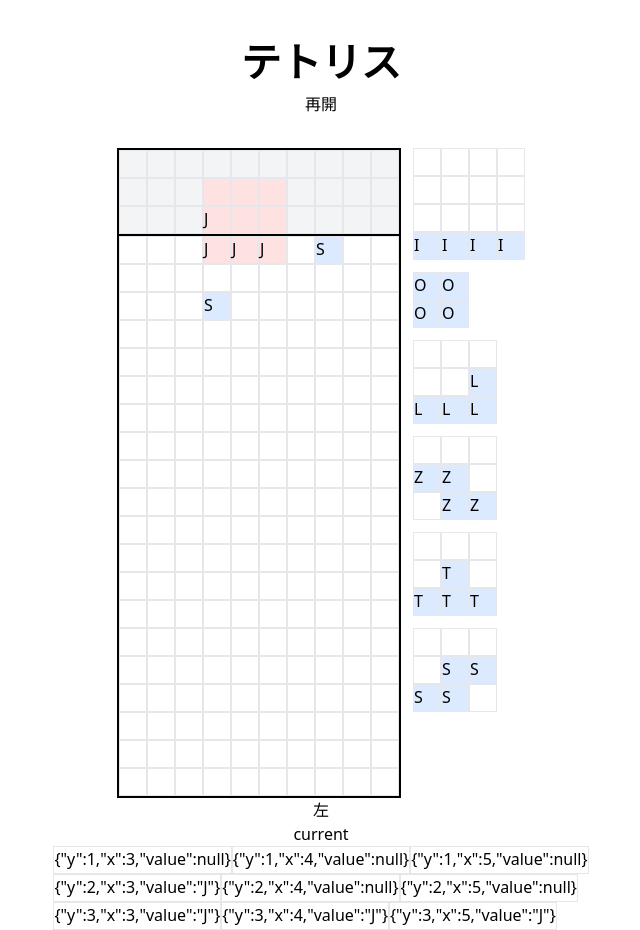
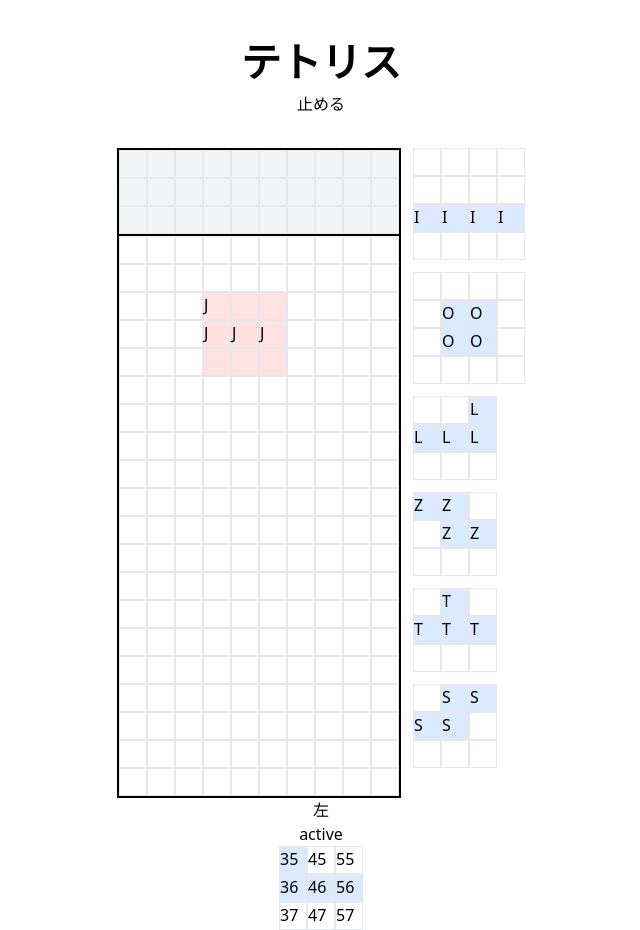
Before and after one commit to akiogitgit/tetris, a SvelteKit app: page / in a window 1280 px wide. Shown: the whole page, without its empty margins (319-959 px from the left). Built offline with nearby package versions, Linux system fonts and the light colour scheme.

Commit message:
feat: 右回転の実装

```diff
--- a/src/routes/+page.svelte
+++ b/src/routes/+page.svelte
@@ -15,7 +15,8 @@
 		ableToMoveDown,
 		getNextActiveMino,
 		getRandomMinos,
-		ableToMoveLeft
+		ableToMoveLeft,
+		ableToRotateRight
 	} from './game'
 
 	// ルール
@@ -32,8 +33,10 @@
 	// 	[...Array(FIELD_WIDTH)].map(() => null)
 	// )
 	let fields: Field[][] = [...Array(FIELD_HIGHT)].map((_, y) =>
-		[...Array(FIELD_WIDTH)].map((_, x) =>
-			(y === 3 && x === 7) || (y === 5 && x === 3) ? 'S' : null
+		[...Array(FIELD_WIDTH)].map(
+			(_, x) =>
+				// (y === 3 && x === 7) || (y === 5 && x === 1) ? 'S' : null
+				null
 		)
 	)
 	let randomMinos: Field[][][] = [] // = getRandomMinos()
@@ -78,7 +81,7 @@
 		spawnMinoInField()
 	}
 
-	let isStopped = true
+	let isStopped = false
 	// 一定間隔で下にずらす
 	const setIntervalId = setInterval(() => {
 		// activeMinoがない時は追加する
@@ -103,20 +106,8 @@
 		activeMino = res.activeMino
 	}, 1000)
 
-	const arr = [
-		[1, 2, 3],
-		[4, 5, 6],
-		[7, 8, 9]
-	]
-
-	for (let x = arr.length - 1; x >= 0; x--) {
-		for (let y = 0; y < arr.length; y++) {
-			console.log(arr[y][x])
-		}
-	}
-	console.log(JSON.stringify(arr))
-
 	const handleKeydown = (e: KeyboardEvent) => {
+		// const handleKeydown = (e: {code:"string"}) => {
 		if (isFinished) return
 		const code = e.code
 		e.preventDefault() // ブラウザ本来の挙動をさせない
@@ -142,7 +133,7 @@
 			// 回転
 			case 'ArrowUp':
 			case 'KeyX':
-				console.log('右回り')
+				res = ableToRotateRight(fields, activeMino)
 				break
 			case 'KeyZ':
 				console.log('左回り')
@@ -153,10 +144,32 @@
 				console.log('スペース')
 		}
 		if (!!res) {
+			// console.log('res.active', JSON.stringify(res.activeMino))
 			fields = res.fields
 			activeMino = res.activeMino
+			// console.log('active', JSON.stringify(activeMino))
 		}
 	}
+
+	const array = [
+		[1, 2, 3],
+		[4, 5, 6],
+		[7, 8, 9]
+	]
+
+	const length = array.length
+
+	const rotatedArray: number[][] = Array.from({ length: length }, () => [])
+
+	for (let x = 0; x < length; x++) {
+		for (let y = 0; y < length; y++) {
+			const newX = y
+			const newY = length - 1 - x
+			rotatedArray[newX][newY] = array[x][y]
+		}
+	}
+
+	console.log(rotatedArray)
 </script>
 
 <h1 class="font-bold text-center text-40px">テトリス</h1>
@@ -182,12 +195,14 @@
 	<button>左</button>
 </div>
 
-<p>current</p>
+<p>active</p>
 <div>
-	{#each activeMino as field1, y (y)}
+	{#each activeMino as field2, x (x)}
 		<div class="flex">
-			{#each field1 as field, x (x)}
-				<div class="border h-7">{JSON.stringify(field)}</div>
+			{#each field2 as field, x (x)}
+				<div class={`border h-7 w-7 ${field.value && 'bg-blue-100'}`}>
+					{field.x}{field.y}
+				</div>
 			{/each}
 		</div>
 	{/each}
--- a/src/routes/game.ts
+++ b/src/routes/game.ts
@@ -4,92 +4,50 @@ type Color = 'I' | 'O' | 'S' | 'Z' | 'J' | 'L' | 'T'
 type Field = null | Color
 type CurrentMino = { y: number; x: number; value: Field }[][]
 
-// const minos: Field[][][] = [
-// 	// I 水色
-// 	[
-// 		['I', 'I', 'I', 'I'],
-// 		[null, null, null, null],
-// 		[null, null, null, null],
-// 		[null, null, null, null]
-// 	],
-// 	// O 黄色
-// 	[
-// 		['O', 'O'],
-// 		['O', 'O']
-// 	],
-// 	// S 緑
-// 	[
-// 		[null, 'S', 'S'],
-// 		['S', 'S', null],
-// 		[null, null, null]
-// 	],
-// 	// Z 赤
-// 	[
-// 		['Z', 'Z', null],
-// 		[null, 'Z', 'Z'],
-// 		[null, null, null]
-// 	],
-// 	// J 青
-// 	[
-// 		['J', null, null],
-// 		['J', 'J', 'J'],
-// 		[null, null, null]
-// 	],
-// 	// L 青
-// 	[
-// 		[null, null, 'L'],
-// 		['L', 'L', 'L'],
-// 		[null, null, null]
-// 	],
-// 	// T 紫
-// 	[
-// 		[null, 'T', null],
-// 		['T', 'T', 'T'],
-// 		[null, null, null]
-// 	]
-// ]
 const minos: Field[][][] = [
 	// I 水色
 	[
 		[null, null, null, null],
 		[null, null, null, null],
-		[null, null, null, null],
-		['I', 'I', 'I', 'I']
+		['I', 'I', 'I', 'I'],
+		[null, null, null, null]
 	],
 	// O 黄色
 	[
-		['O', 'O'],
-		['O', 'O']
+		[null, null, null, null],
+		[null, 'O', 'O', null],
+		[null, 'O', 'O', null],
+		[null, null, null, null]
 	],
 	// S 緑
 	[
-		[null, null, null],
 		[null, 'S', 'S'],
-		['S', 'S', null]
+		['S', 'S', null],
+		[null, null, null]
 	],
 	// Z 赤
 	[
-		[null, null, null],
 		['Z', 'Z', null],
-		[null, 'Z', 'Z']
+		[null, 'Z', 'Z'],
+		[null, null, null]
 	],
 	// J 青
 	[
-		[null, null, null],
 		['J', null, null],
-		['J', 'J', 'J']
+		['J', 'J', 'J'],
+		[null, null, null]
 	],
 	// L 青
 	[
-		[null, null, null],
 		[null, null, 'L'],
-		['L', 'L', 'L']
+		['L', 'L', 'L'],
+		[null, null, null]
 	],
 	// T 紫
 	[
-		[null, null, null],
 		[null, 'T', null],
-		['T', 'T', 'T']
+		['T', 'T', 'T'],
+		[null, null, null]
 	]
 ]
 
@@ -117,30 +75,6 @@ export const getNextActiveMino = (nextMino: readonly Field[][]) => {
 	)
 }
 
-// currentMinoをフィールドに出現
-const spawnMinoInField = (
-	activeMino: CurrentMino,
-	fields: Field[][],
-	isFinished: boolean
-) => {
-	for (let iy = 0; iy < activeMino.length; iy++) {
-		const fieldsX = activeMino[iy]
-		for (let ix = 0; ix < fieldsX.length; ix++) {
-			const field = activeMino[iy][ix]
-			const { x, y, value } = field
-
-			if (!value) continue // 値がnullなら無視
-
-			// 置く位置が埋まっていたら終了
-			if (fields[y][x]) {
-				isFinished = true
-				return
-			}
-			fields[y][x] = value
-		}
-	}
-}
-
 // currentMinoを下にずらせるかチェック
 // ずらせるなら、ずらした後のfields, currentMinoを返す
 export const ableToMoveDown = (
@@ -149,7 +83,7 @@ export const ableToMoveDown = (
 ): false | { fields: Field[][]; activeMino: CurrentMino } => {
 	// 引数の配列をコピー
 	const testFields = structuredClone(fields)
-	const testCurrentMino = structuredClone(activeMino)
+	const testActiveMino = structuredClone(activeMino)
 
 	// currentMinoを1まとまりで、1つでも無理ならfalse
 	for (let iy = activeMino.length - 1; iy >= 0; iy--) {
@@ -157,14 +91,13 @@ export const ableToMoveDown = (
 
 		for (let ix = 0; ix < fieldsX.length; ix++) {
 			// 下にずらす
-			testCurrentMino[iy][ix].y += 1
-			const field = testCurrentMino[iy][ix]
+			testActiveMino[iy][ix].y += 1
+			const field = testActiveMino[iy][ix]
 
-			if (!field.value) continue // nullは無視
+			if (!field.value) continue // 操作するミノのnullは無視
 
 			// 一番下に着いた or ミノにぶつかる
 			if (field.y > FIELD_HIGHT - 1 || testFields[field.y][field.x]) {
-				console.log('break!', field)
 				return false
 			}
 
@@ -174,12 +107,12 @@ export const ableToMoveDown = (
 		}
 	}
 
-	return { fields: testFields, activeMino: testCurrentMino }
+	return { fields: testFields, activeMino: testActiveMino }
 }
 
 export const ableToMoveRight = (fields: Field[][], activeMino: CurrentMino) => {
 	const testFields = structuredClone(fields)
-	const testCurrentMino = structuredClone(activeMino)
+	const testActiveMino = structuredClone(activeMino)
 
 	// currentMinoを1まとまりで、1つでも無理ならfalse
 	for (let ix = activeMino.length - 1; ix >= 0; ix--) {
@@ -187,15 +120,13 @@ export const ableToMoveRight = (fields: Field[][], activeMino: CurrentMino) => {
 
 		for (let iy = 0; iy < fieldsX.length; iy++) {
 			// 下にずらす
-			testCurrentMino[iy][ix].x += 1
-			const field = testCurrentMino[iy][ix]
-			console.log(iy, ix, field)
+			testActiveMino[iy][ix].x += 1
+			const field = testActiveMino[iy][ix]
 
-			if (!field.value) continue // nullは無視
+			if (!field.value) continue // 操作するミノのnullは無視
 
 			// 一番下に着いた or ミノにぶつかる
 			if (field.x > FIELD_WIDTH - 1 || testFields[field.y][field.x]) {
-				console.log('break!', field)
 				return false
 			}
 
@@ -205,12 +136,12 @@ export const ableToMoveRight = (fields: Field[][], activeMino: CurrentMino) => {
 		}
 	}
 
-	return { fields: testFields, activeMino: testCurrentMino }
+	return { fields: testFields, activeMino: testActiveMino }
 }
 
 export const ableToMoveLeft = (fields: Field[][], activeMino: CurrentMino) => {
 	const testFields = structuredClone(fields)
-	const testCurrentMino = structuredClone(activeMino)
+	const testActiveMino = structuredClone(activeMino)
 
 	// currentMinoを1まとまりで、1つでも無理ならfalse
 	for (let iy = 0; iy < activeMino.length; iy++) {
@@ -218,15 +149,13 @@ export const ableToMoveLeft = (fields: Field[][], activeMino: CurrentMino) => {
 
 		for (let ix = 0; ix < fieldsX.length; ix++) {
 			// 下にずらす
-			testCurrentMino[iy][ix].x -= 1
-			const field = testCurrentMino[iy][ix]
-			console.log(iy, ix, field)
+			testActiveMino[iy][ix].x -= 1
+			const field = testActiveMino[iy][ix]
 
-			if (!field.value) continue // nullは無視
+			if (!field.value) continue // 操作するミノのnullは無視
 
 			// 一番下に着いた or ミノにぶつかる
 			if (field.x < 0 || testFields[field.y][field.x]) {
-				console.log('break!', field)
 				return false
 			}
 
@@ -236,5 +165,97 @@ export const ableToMoveLeft = (fields: Field[][], activeMino: CurrentMino) => {
 		}
 	}
 
-	return { fields: testFields, activeMino: testCurrentMino }
+	return { fields: testFields, activeMino: testActiveMino }
 }
+
+export const ableToRotateRight = (
+	fields: Field[][],
+	activeMino: CurrentMino
+) => {
+	const testFields = structuredClone(fields)
+	const testActiveMino = structuredClone(activeMino)
+	const length = testActiveMino.length
+
+	// currentMinoを1まとまりで、1つでも無理ならfalse
+	for (let iy = 0; iy < activeMino.length; iy++) {
+		const fieldsX = activeMino[iy]
+
+		for (let ix = 0; ix < fieldsX.length; ix++) {
+			const beforeMinoY = iy
+			const beforeMinoX = ix
+			const afterMinoY = ix
+			const afterMinoX = length - 1 - iy
+
+			// if文でチェックするミノをactiveMino, fieldsにする
+			const { y: beforeFieldY, x: beforeFieldX } =
+				activeMino[beforeMinoY][beforeMinoX]
+			const { y: afterFieldY, x: afterFieldX } =
+				activeMino[afterMinoY][afterMinoX]
+
+			// 左にはみ出る
+			if (
+				beforeFieldY >= 23 ||
+				beforeFieldX < 0 ||
+				beforeFieldX >= 10 ||
+				afterFieldY >= 23 ||
+				afterFieldX < 0 ||
+				afterFieldX >= 10
+			) {
+				console.log(
+					'無理だ！',
+					{ beforeMinoY },
+					{ beforeMinoX },
+					activeMino[beforeMinoY][beforeMinoX]
+				)
+				return false
+			}
+
+			// 回転前のミノがあって、回転後のミノの空の位置が、fieldsで埋まってたら ダメ
+			// after両方埋まる場合は、activeMinoの場所だから回せる
+			if (
+				activeMino[beforeMinoY][beforeMinoX].value &&
+				!activeMino[afterMinoY][afterMinoX].value &&
+				fields[afterFieldY][afterFieldX]
+			) {
+				console.log(
+					'無理だ！',
+					{ beforeMinoY },
+					{ beforeMinoX },
+					activeMino[beforeMinoY][beforeMinoX]
+				)
+				return false
+			}
+
+			// 違うミノ持ってかれないように
+			// 回転前のミノの空の位置が、回転後の埋まっていないミノの位置で、回転後のfieldsが埋まってたら無視
+			if (
+				!activeMino[beforeMinoY][beforeMinoX].value &&
+				!activeMino[afterMinoY][afterMinoX].value &&
+				fields[afterFieldY][afterFieldX]
+			) {
+				console.log('むし1', { beforeMinoY }, { beforeMinoX })
+				continue
+			}
+
+			// 回転前のミノの空の位置が、fieldsが埋まってたら、afterにnullを代入
+			if (
+				!activeMino[beforeMinoY][beforeMinoX].value &&
+				fields[beforeFieldY][beforeFieldX]
+			) {
+				console.log('afterにnull代入', { beforeMinoY }, { beforeMinoX })
+				testActiveMino[afterMinoY][afterMinoX].value = null
+				testFields[afterFieldY][afterFieldX] = null
+				continue
+			}
+
+			testActiveMino[afterMinoY][afterMinoX].value =
+				activeMino[beforeMinoY][beforeMinoX].value
+			testFields[afterFieldY][afterFieldX] = fields[beforeFieldY][beforeFieldX]
+		}
+	}
+
+	// OK 前回の位置消える！
+	// OK activeMinoの位置
+	// activeMinoを .y = afterYするんじゃなくて、valueだけ入れ替える
+	return { fields: testFields, activeMino: testActiveMino }
+}
```
